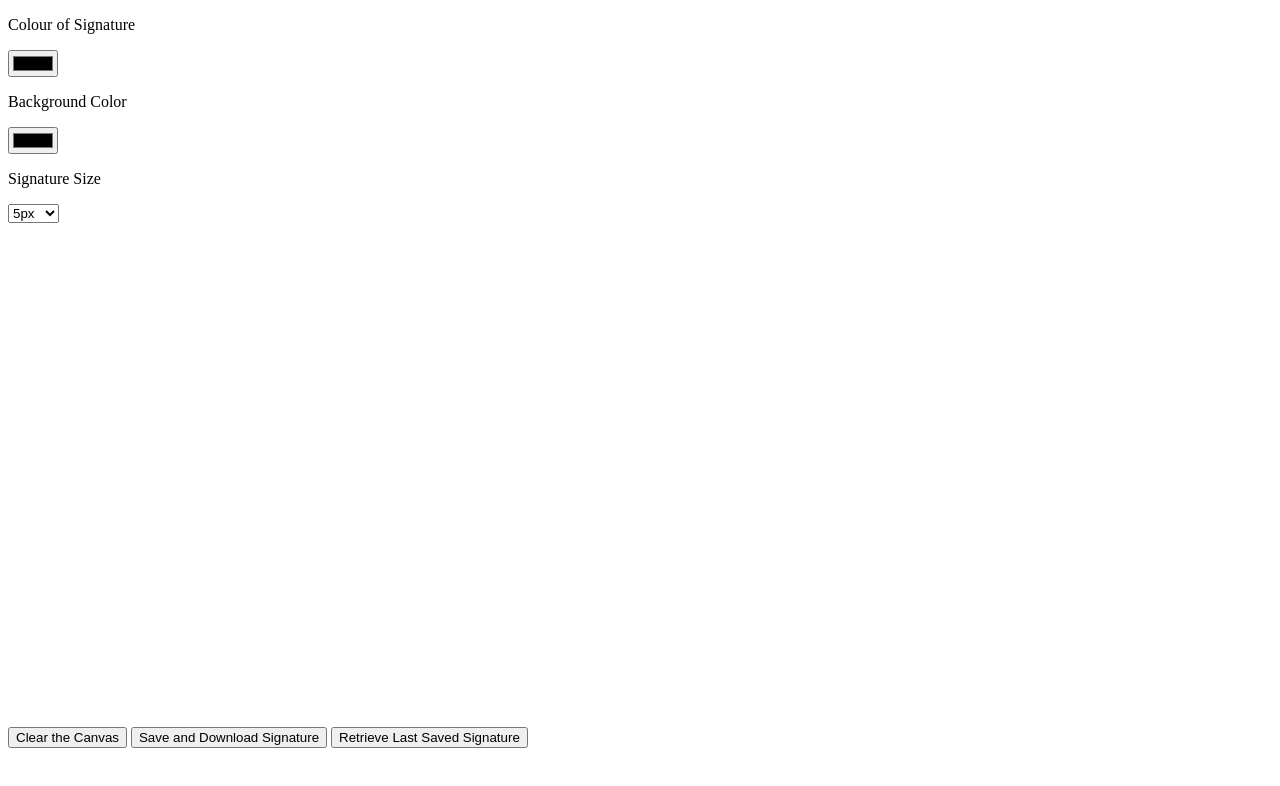
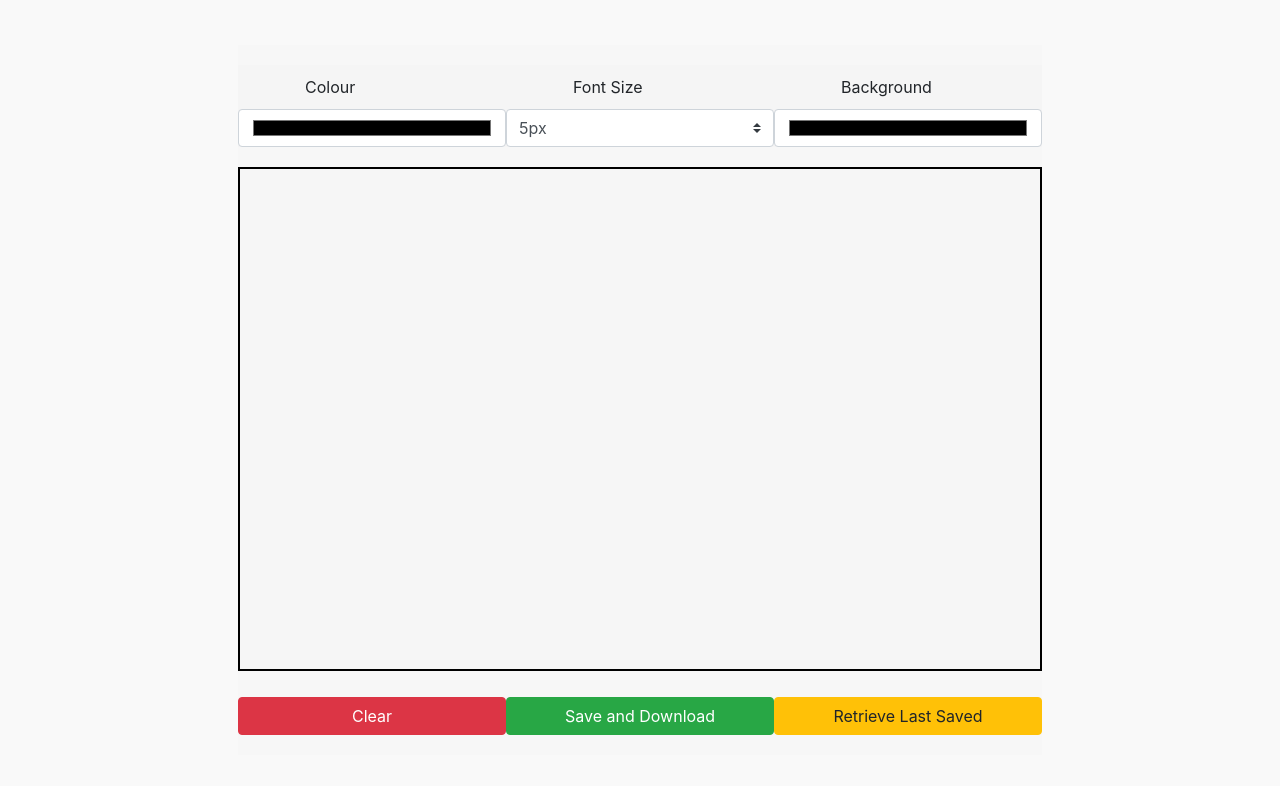
Before and after one commit to bhavyashukla23/DigtalSignature, a plain HTML site: page index.html in a window 1280 px wide. Drawn offline with nearby package versions, Linux system fonts and the light colour scheme.

Commit message:
added css

```diff
--- a/index.html
+++ b/index.html
@@ -4,6 +4,9 @@
     <meta charset="UTF-8">
     <meta name="viewport" content="width=device-width, initial-scale=1.0">
     <title>DigitalSignature</title>
+    <link rel="icon" href="favicon.png">
+    <link rel="stylesheet" href="https://cdn.jsdelivr.net/npm/bootstrap@4.3.1/dist/css/bootstrap.min.css" integrity="sha384-ggOyR0iXCbMQv3Xipma34MD+dH/1fQ784/j6cY/iJTQUOhcWr7x9JvoRxT2MZw1T" crossorigin="anonymous">
+    <link href="style.css" rel="stylesheet">
 </head>
 <body>
     <div class="main">
@@ -12,17 +15,12 @@
         <div class="topBar">
 
             <div class="block">
-                <p>Colour of Signature</p>
-                <input class="form-colour" type="color" id="colorPicker">
+                <p>Colour</p>
+                <input class="form-control" type="color" id="colorPicker">
             </div>
 
             <div class="block">
-                <p>Background Color</p>
-                <input class="form-control" id="backgroundColor" type="color">
-            </div>
-
-            <div class="block">
-                <p>Signature Size</p>
+                <p>Font Size</p>
                 <select class="custom-select" type="select" id="fontSize">
                     <option id="5">5px</option>
                     <option id="7">7px</option>
@@ -37,17 +35,25 @@
                 </select>
             </div>
 
+            <div class="block">
+                <p>Background</p>
+                <input class="form-control" id="backgroundColor" type="color">
+            </div>
+
+        </div>
+
             <!-- canvas board for writing signature digitally -->
             <canvas class="signatureCanvas" id="myCanvas" width="800" height="500"></canvas>
 
             <!-- bottom parts for various functions on signature -->
             <div class="footer">
-                <button type="button" class="btn-btn-danger" id="clearButton">Clear the Canvas</button>
-                <button type="button" class="btn-btn-success" id="saveButton">Save and Download Signature</button>
-                <button type="button" class="btn-btn-warning" id="retrieveButton">Retrieve Last Saved Signature</button>
+                <button type="button" class="btn btn-danger" id="clearButton">Clear</button>
+                <button type="button" class="btn btn-success" id="saveButton">Save and Download</button>
+                <button type="button" class="btn btn-warning" id="retrieveButton">Retrieve Last Saved</button>
             </div>
 
-        </div>
     </div>
+
+    <script src="index.js"></script>
 </body>
 </html>
--- /dev/null
+++ b/style.css
@@ -0,0 +1,47 @@
+*{
+    background-color:rgba(245, 245, 245, 0.532);
+}
+.main {
+    position: absolute;
+    top: 50%;
+    left: 50%;
+    transform: translate(-50%, -50%);
+}
+
+.signatureCanvas {
+    border: 2px solid black;
+}
+
+.topBar,
+.footer {
+    display: flex;
+    flex-direction: row;
+    justify-content: space-between;
+    margin: 20px 0 20px 0;
+    justify-items: auto;
+}
+
+.block,
+input,
+select,
+button {
+    width: 80%;
+}
+
+.column {
+    display: flex;
+    flex-direction: column;
+}
+
+.bottom>button {
+    margin: 10px;
+}
+
+.top>.block {
+    margin: 10px;
+}
+
+.block>p {
+    margin: 10px auto;
+    width: 50%;
+}
```
Also changed, not shown: index.js (added).
